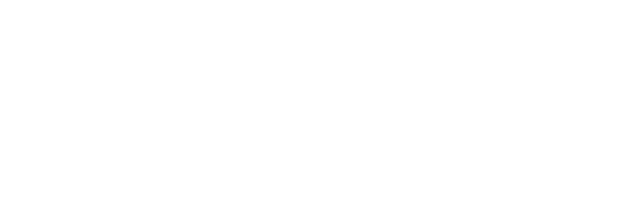
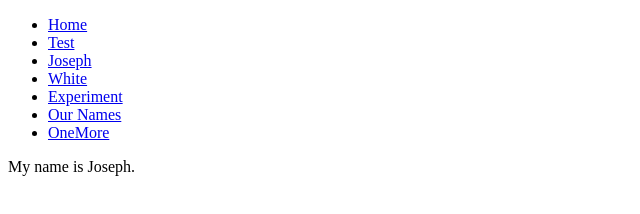
Before and after one commit to Joseph061200/Joseph-Noah-Rocky, a plain HTML site: page joseph.html in a window 1280 px wide. Shown: the whole page, without its empty margins (0-640 px from the left). Drawn offline with Linux system fonts and the light colour scheme.

Commit message:
Added CSS to pages and added list to some pages

```diff
--- a/joseph.html
+++ b/joseph.html
@@ -1,3 +1,18 @@
 <!DOCTYPE html>
 <html>
 </html>
+<body>
+    <ul>
+        <li><a href="Index.html">Home</a></li>
+        <li><a href="Our Awesome Website.html">Test</a></li>
+        <li><a href="joseph.html">Joseph</a></li>
+        <li><a href="white.html">White</a></li>
+        <li><a href="Experiment.html">Experiment</a></li>
+        <li><a href="AboutMe.html">Our Names</a></li>
+        <li><a href="New.html">OneMore</a></li>
+      </ul>
+My name is Joseph.
+
+
+
+</body>
```
Also changed, not shown: AboutMe.html (+9 -0 lines), index.html (+3 -0 lines), AboutMe.css (added), AwesomeWesbite.css (added), Experiment.css (added), New.css (added), joseph.css (added).
